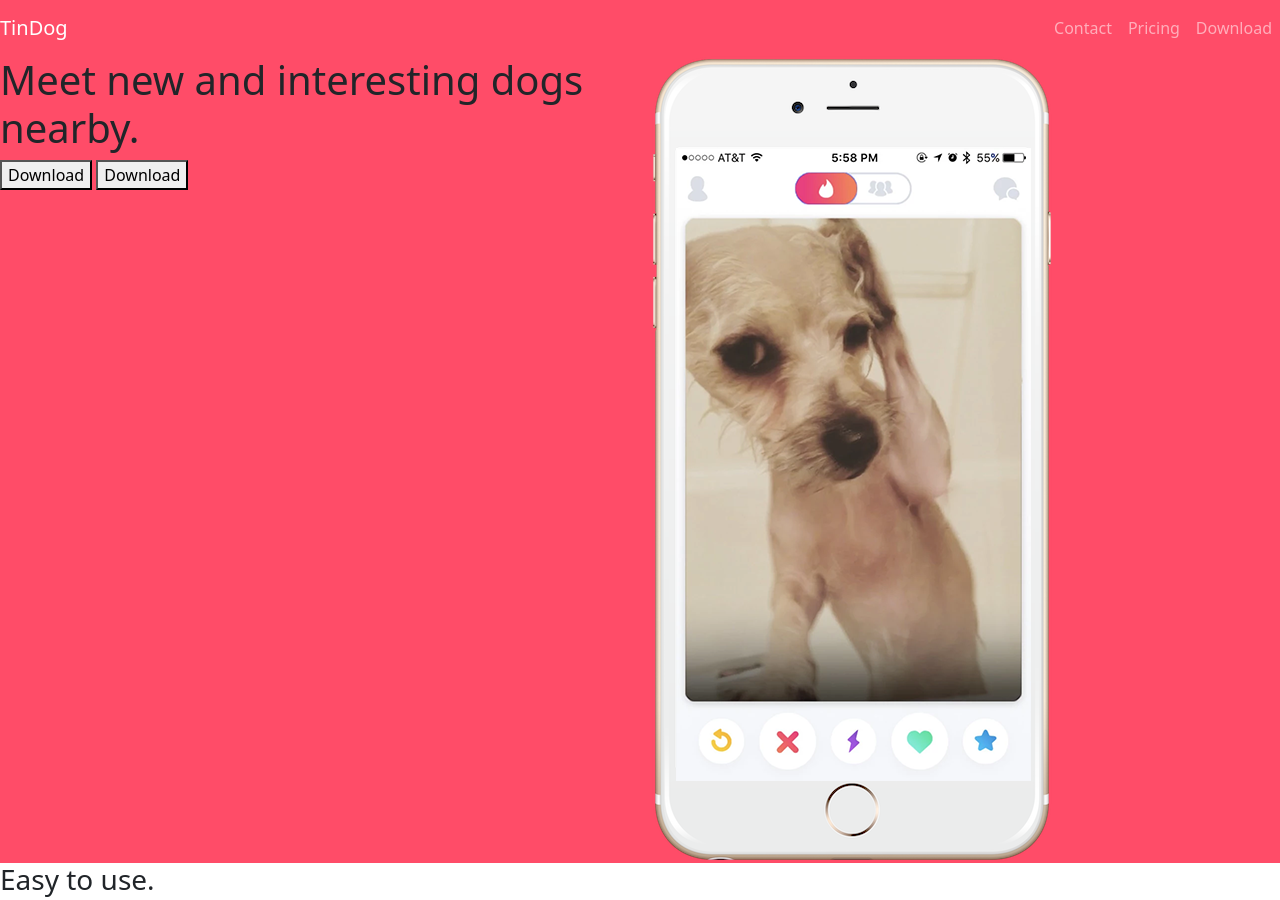
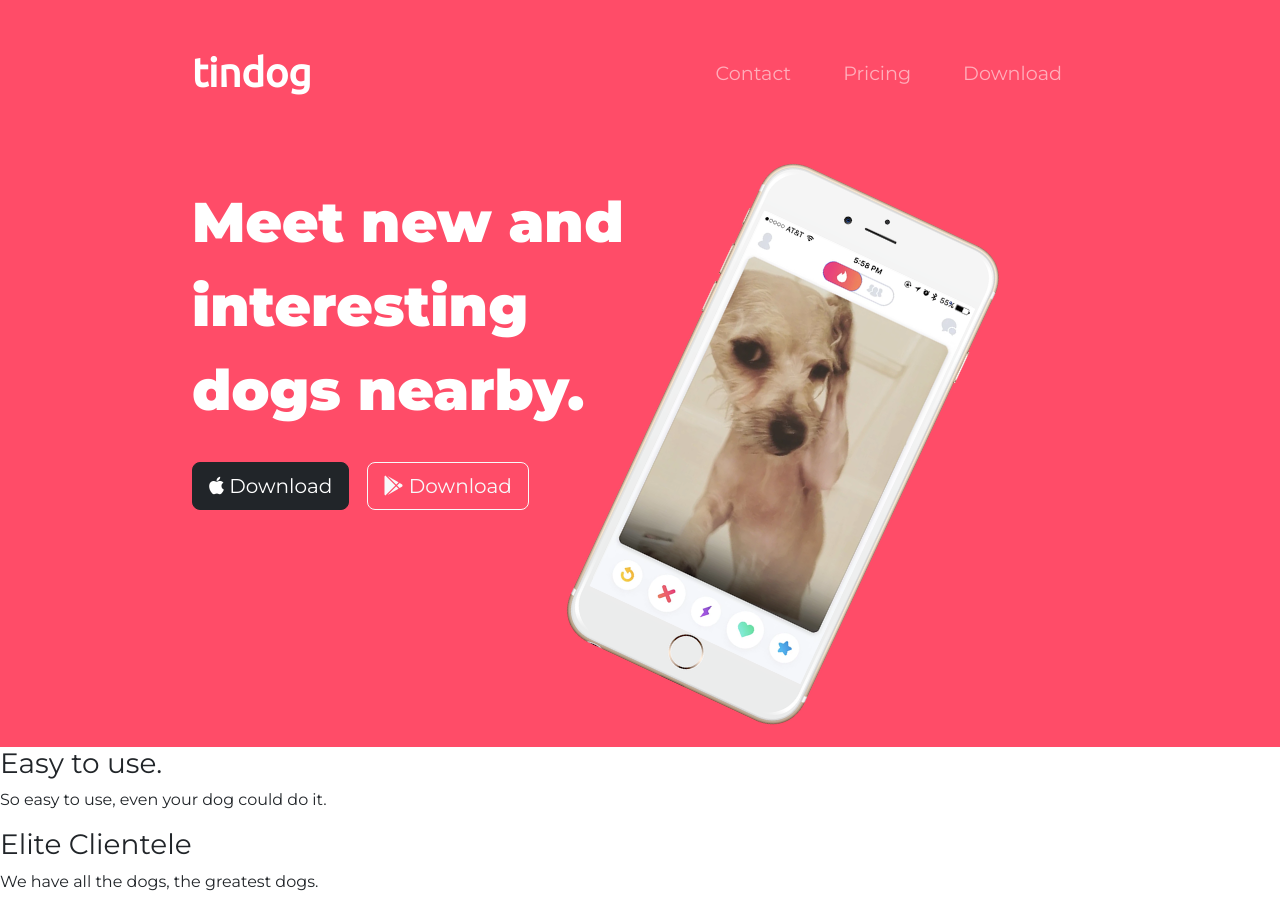
Before and after one commit to JimmyMetz3/tindog, a plain HTML site: page TinDog-Start-master/index.html in a window 1280 px wide. Shown: the top 900 px of the page. Drawn offline with nearby package versions, Linux system fonts and the light colour scheme.

Commit message:
Add files via upload

```diff
--- a/TinDog-Start-master/css/styles.css
+++ b/TinDog-Start-master/css/styles.css
@@ -1,8 +1,52 @@
-/* h1 {
-    font-family: 'Montserrat-Black';
-    size: 3rem;
+body {
+    font-family: 'Montserrat', sans-serif;
+}
+
+h1 {
+    font-family: 'Montserrat', sans-serif;
+    font-size: 3.5rem;
     line-height: 1.5;
-} */
+    text-align: left;
+    font-weight: bold;
+}
+
+.container-fluid {
+    padding: 3% 15%;
+}
+
 #title {
     background-color: #ff4c68;
+    color: white;
 }
+
+/* Navigation Bar */
+.navbar {
+    padding: 0 0 4.5rem;
+}
+
+.navbar-brand {
+    font-family: "Ubuntu";
+    font-size: 2.5rem;
+    font-weight: bold;
+}
+
+.nav-item {
+    padding: 0px 18px;
+}
+
+.nav-link {
+    font-size: 1.2rem;
+    font-family: "Montserrat";
+}
+
+/* Download Buttons */
+
+.download-button {
+    margin: 5% 3% 5% 0;
+}
+
+/* Title Image */
+.title-image {
+    transform: rotate(25deg);
+    width: 60%;
+}
--- a/TinDog-Start-master/index.html
+++ b/TinDog-Start-master/index.html
@@ -5,10 +5,12 @@
     <title>TinDog</title>
     <link rel="preconnect" href="https://fonts.googleapis.com" />
     <link rel="preconnect" href="https://fonts.gstatic.com" crossorigin />
+    <!-- Google Fonts -->
     <link
       href="https://fonts.googleapis.com/css2?family=Montserrat:wght@100;400;900&family=Ubuntu&display=swap"
       rel="stylesheet"
     />
+    <!-- Bootstrap scripts -->
     <link
       rel="stylesheet"
       href="	https://cdn.jsdelivr.net/npm/bootstrap@5.2.3/dist/css/bootstrap.min.css"
@@ -18,14 +20,21 @@
       integrity="sha384-kenU1KFdBIe4zVF0s0G1M5b4hcpxyD9F7jL+jjXkk+Q2h455rYXK/7HAuoJl+0I4"
       crossorigin="anonymous"
     ></script>
+    <!-- Font Awesome -->
+    <script
+      src="https://kit.fontawesome.com/9a2ce84b57.js"
+      crossorigin="anonymous"
+    ></script>
+    <!-- Styling sheet -->
     <link rel="stylesheet" href="css/styles.css" />
   </head>
 
   <body>
     <section id="title">
+      <div class="container-fluid">
         <!-- Nav Bar -->
         <nav class="navbar navbar-expand-lg navbar-dark">
-        <a class="navbar-brand" href="">TinDog</a>
+          <a class="navbar-brand" href="">tindog</a>
           <button
             class="navbar-toggler"
             type="button"
@@ -56,12 +65,25 @@
         <div class="row">
           <div class="col-lg-6">
             <h1>Meet new and interesting dogs nearby.</h1>
-          <button type="button">Download</button>
-          <button type="button">Download</button>
+            <button type="button" class="btn btn-dark btn-lg download-button">
+              <i class="fa-brands fa-apple"></i> Download
+            </button>
+            <button
+              type="button"
+              class="btn btn-outline-light btn-lg download-button"
+            >
+              <i class="fa-brands fa-google-play"></i>
+              Download
+            </button>
           </div>
 
           <div class="col-lg-6">
-          <img src="images/iphone6.png" alt="iphone-mockup" />
+            <img
+              src="images/iphone6.png"
+              alt="iphone-mockup"
+              class="title-image"
+            />
+          </div>
         </div>
       </div>
     </section>
```
Lines whose indentation alone changed are shown as unchanged.
